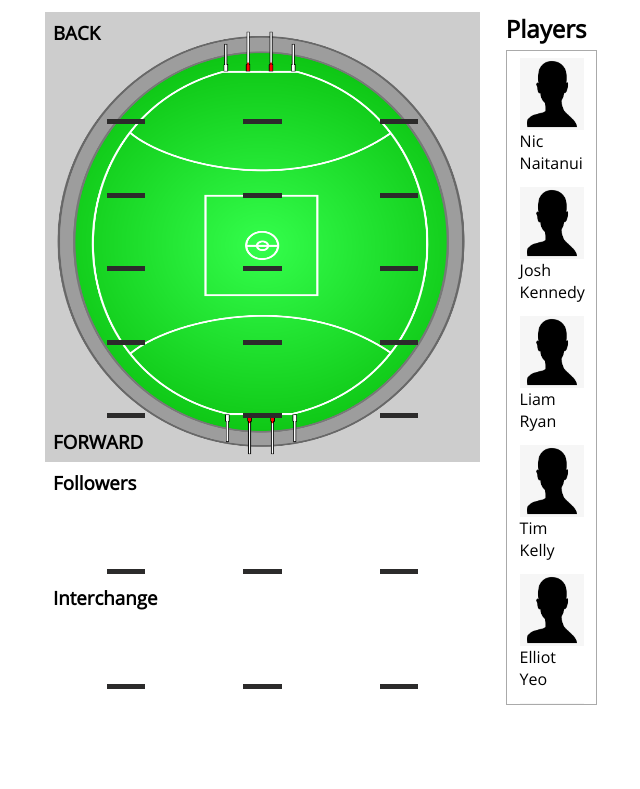
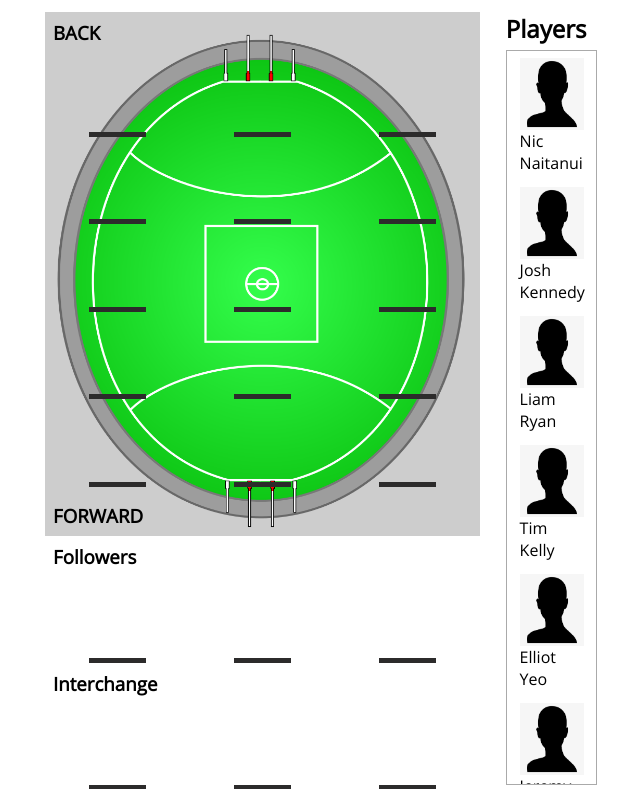
Before and after one commit to benfanderson/wa-state-of-origin-team, a website built with webpack: page src/index.html in a window 1280 px wide. Shown: the part 89-878 px from the top of the page, without its empty margins (339-979 px from the left). Before the commit the page ends 800 px from the top, so only its background shows below. Built offline with nearby package versions, Linux system fonts and the light colour scheme; what @shopify/draggable would draw is missing.

Commit message:
Main team layout now css grid

```diff
--- a/src/JSfiles/createElementFuncs.js
+++ b/src/JSfiles/createElementFuncs.js
@@ -5,7 +5,10 @@ export function elementAttributeAppend(elementName, attributeType, attributeName
   parentContainer.appendChild(elementName);
 }
 
-export function elementInner(element, inner, parentContainer) {
+export function elementInner(element, attributeType, attributeName, inner, parentContainer) {
+  const att = document.createAttribute(attributeType);
+  att.value = attributeName;
+  element.setAttributeNode(att);
   element.innerHTML = inner;
   parentContainer.appendChild(element);
 }
--- a/src/JSfiles/index.js
+++ b/src/JSfiles/index.js
@@ -133,7 +133,7 @@ const container = document.createElement('div');
 elementAttributeAppend(container, 'id', 'container', document.body);
 
 const headline = document.createElement('h1');
-elementInner(headline, 'Choose your WA State of Origin team', container);
+elementInner(headline, 'id', 'headline', 'Choose your WA State of Origin team', container);
 
 const team = document.createElement('div');
 elementAttributeAppend(team, 'id', 'team', container);
@@ -142,25 +142,25 @@ const teamDivOne = document.createElement('div');
 elementAttributeAppend(teamDivOne, 'id', 'teamDivOne', team);
 
 const back = document.createElement('h3');
-elementInner(back, 'BACK', teamDivOne);
+elementInner(back, 'id', 'back', 'BACK', teamDivOne);
 
 const mainTeam = document.createElement('div');
 elementAttributeAppend(mainTeam, 'id', 'main-team', teamDivOne);
 
 const forward = document.createElement('h3');
-elementInner(forward, 'FORWARD', teamDivOne);
+elementInner(forward, 'id', 'forward', 'FORWARD', teamDivOne);
 
 const teamDivtwo = document.createElement('div');
 elementAttributeAppend(teamDivtwo, 'id', 'teamDivTwo', team);
 
 const followersHead = document.createElement('h3');
-elementInner(followersHead, 'Followers', teamDivtwo);
+elementInner(followersHead, 'id', 'followersHead', 'Followers', teamDivtwo);
 
 const followers = document.createElement('div');
 elementAttributeAppend(followers, 'id', 'followers', teamDivtwo);
 
 const interchangeHead = document.createElement('h3');
-elementInner(interchangeHead, 'Interchange', teamDivtwo);
+elementInner(interchangeHead, 'id', 'interchangeHead', 'Interchange', teamDivtwo);
 
 const interchange = document.createElement('div');
 elementAttributeAppend(interchange, 'id', 'interchange', teamDivtwo);
@@ -169,7 +169,7 @@ const squad = document.createElement('div');
 elementAttributeAppend(squad, 'id', 'squad', container);
 
 const playersHead = document.createElement('h2');
-elementInner(playersHead, 'Players', squad);
+elementInner(playersHead, 'id', 'players', 'Players', squad);
 
 const playerContainer = document.createElement('div');
 elementAttributeAppend(playerContainer, 'id', 'playerContainer', squad);
--- a/src/style.scss
+++ b/src/style.scss
@@ -39,6 +39,7 @@ h3 {
 }
 
 #teamDivOne{
+    width:100%;
     background: url('./assets/images/field.png');
     background-repeat: no-repeat;
     background-size: 115% 100%;
@@ -48,12 +49,14 @@ h3 {
 
 #main-team{
     width: 100%;
-    margin: auto;
-    display: flex;
-    flex-direction: row;
-    flex-wrap: wrap;
-    justify-content: space-evenly;
+    display: grid;
+    grid-row-gap: 2%;
+    grid-template-columns: auto auto auto;
 
+}
+
+#forward{
+    margin-top: 10%;
 }
 
 #interchange, #followers {
@@ -64,10 +67,11 @@ h3 {
 }
 
 .pos {
-    width: 3vw;
-    height: 4.5vw;
+    width: 4.5vw;
+    height: 6vw;
     box-shadow: 0 5px #2c2b2b;
-    margin: 1vh 2.8vw;
+    margin: 1% auto;
+    font-size: 0.9em;
 }
 
 #squad{
@@ -77,7 +81,7 @@ h3 {
 
 #playerContainer{
     width: 5vw;
-    height: 80vh;
+    height: 90vh;
     padding: 0.5vw 1vw;
     border: 1px solid #aaaaaa;
     overflow: scroll;
```
